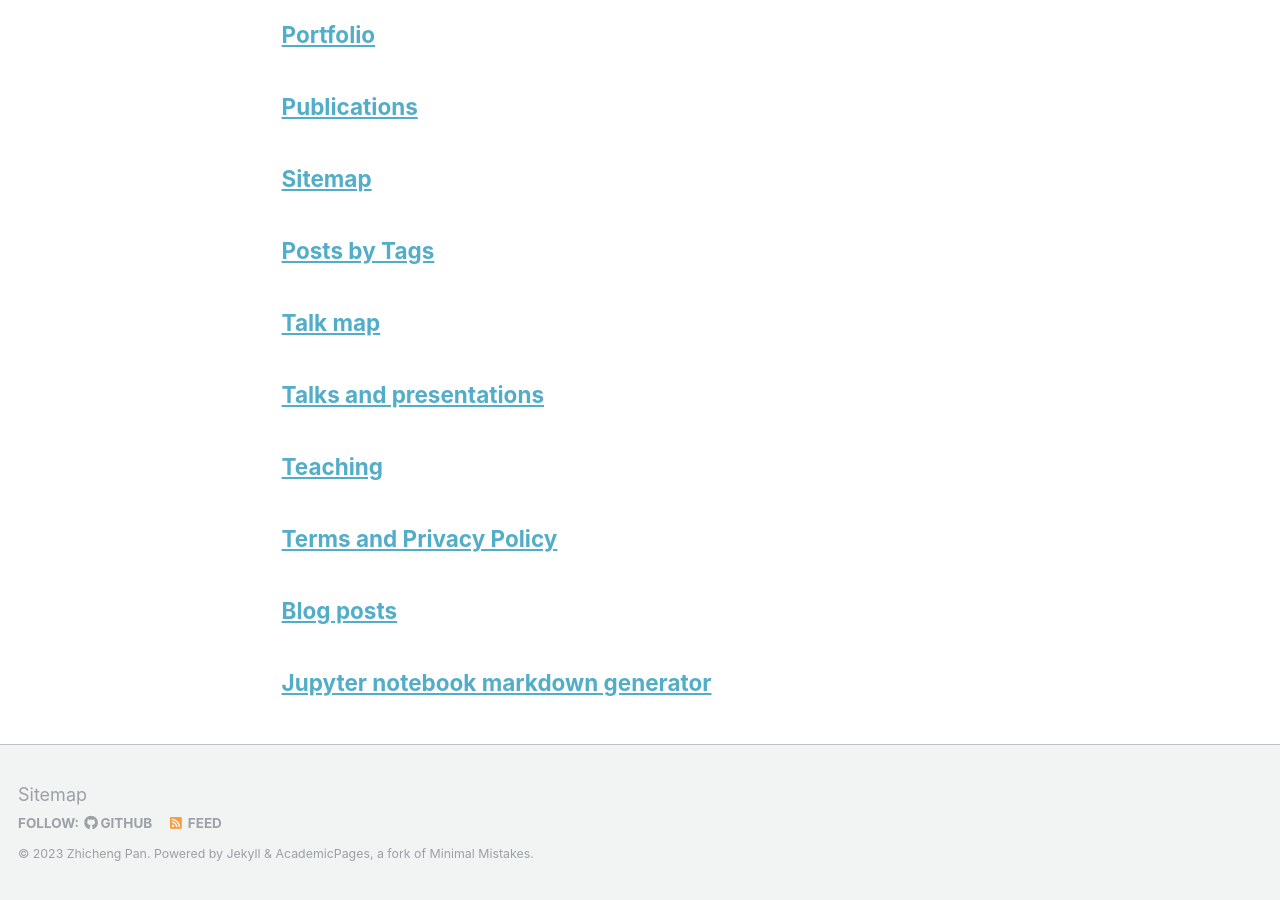
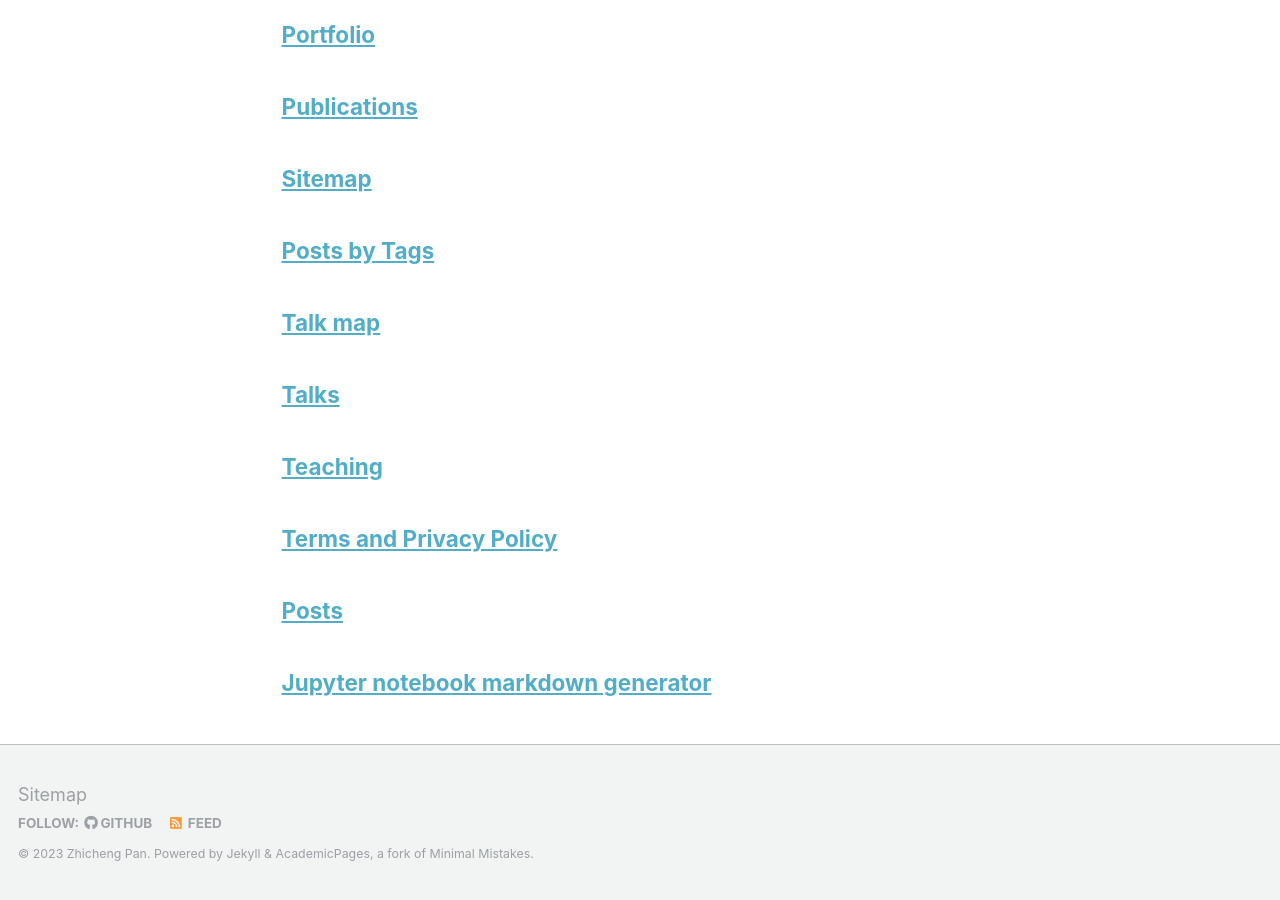
Before and after one commit to lroethan/lroethan.github.io, a Jekyll site: the page built from _pages/page-archive.html, in a window 1280 px wide and 900 px high, scrolled down 908 px. Built offline with Jekyll 4.4.1, drawn with Linux system fonts in a browser that asks for light colours.

Commit message:
[fix] post

```diff
--- a/_pages/talks.html
+++ b/_pages/talks.html
@@ -1,6 +1,6 @@
 ---
 layout: archive
-title: "Talks and presentations"
+title: "Talks"
 permalink: /talks/
 author_profile: true
 ---
--- a/_pages/year-archive.html
+++ b/_pages/year-archive.html
@@ -1,7 +1,7 @@
 ---
 layout: archive
 permalink: /year-archive/
-title: "Blog posts"
+title: "Posts"
 author_profile: true
 redirect_from:
   - /wordpress/blog-posts/
```
